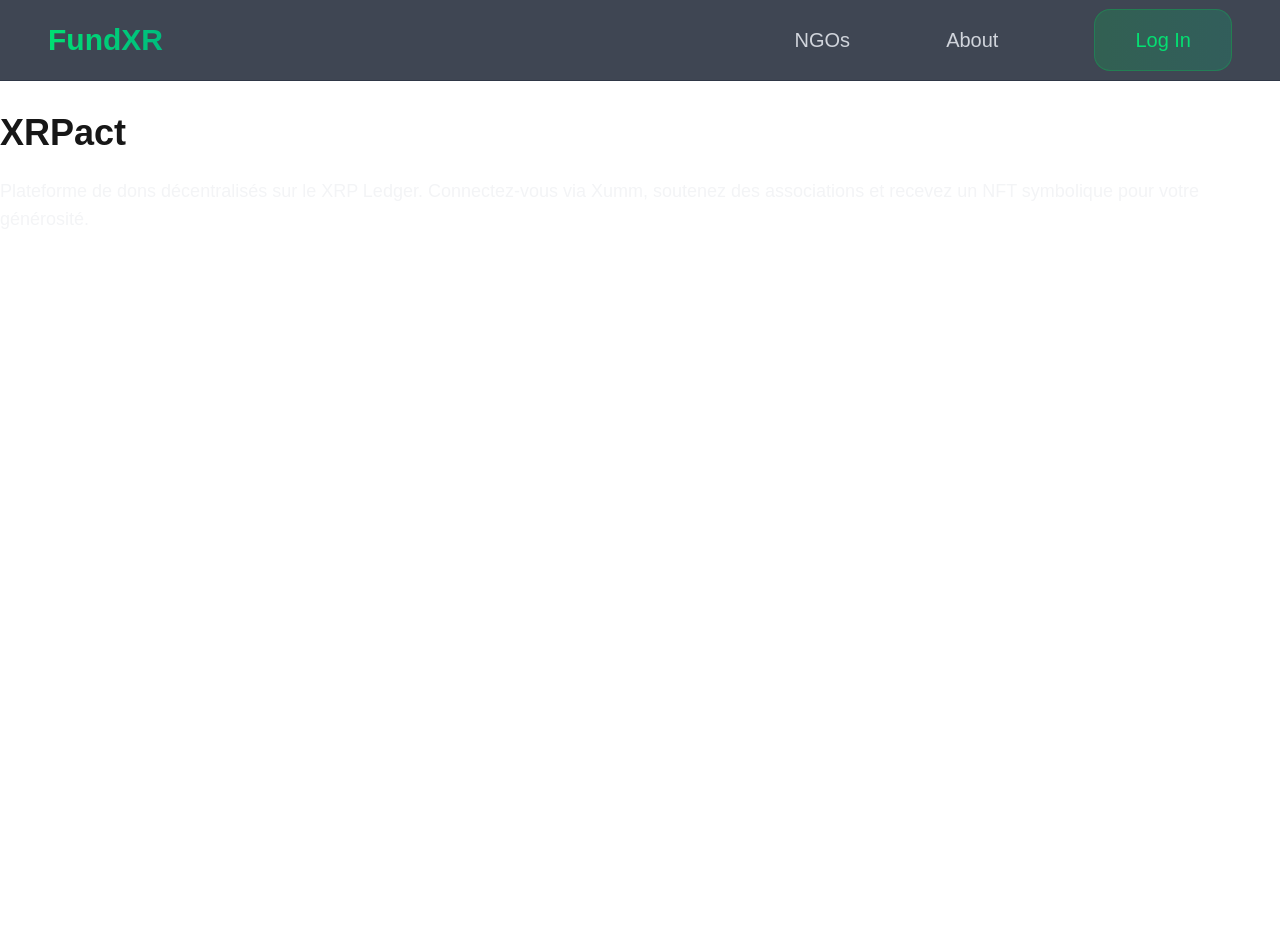
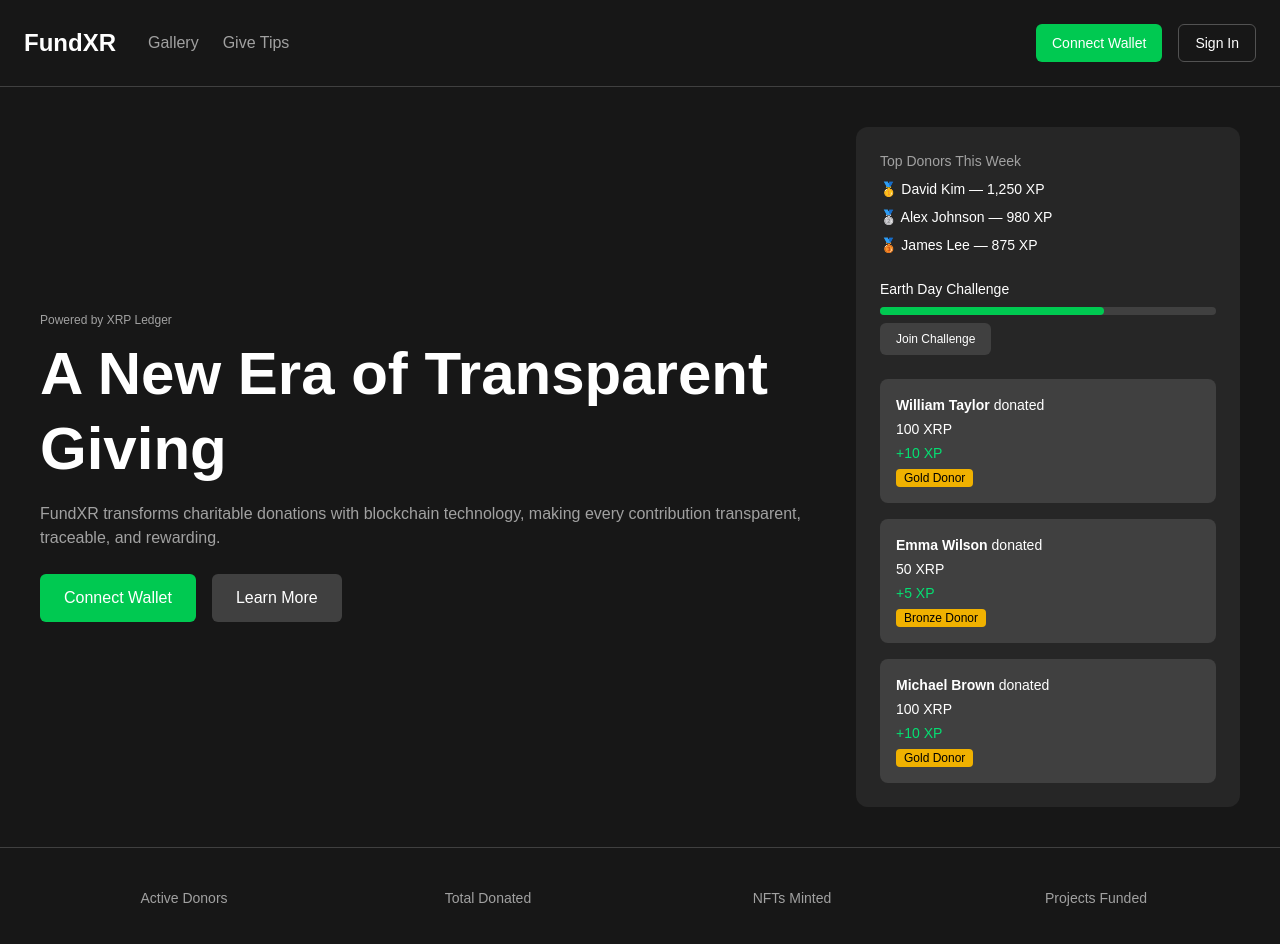
Before and after one commit to theaux42/pbw, a Next.js app: page / in a window 1280 px wide. Shown: the top 944 px of the page. Before the commit the page ends 800 px from the top, so only its background shows below. Built offline with nearby package versions, Linux system fonts and the light colour scheme.

Commit message:
:construction: new landing page

```diff
--- a/app/NavBar.jsx
+++ /dev/null
@@ -1,58 +0,0 @@
-'use client'
-
-import { useState, useEffect } from 'react'
-import Link from 'next/link'
-
-export default function NavBar() {
-  const [account, setAccount] = useState(null)
-
-  useEffect(() => {
-    const stored = localStorage.getItem('xumm_account')
-    if (stored) {
-      setAccount(stored)
-    }
-  }, [])
-
-  return (
-    <nav className="sticky top-0 z-50 backdrop-blur-xl bg-gray-900/80 border-b border-gray-800/50">
-      <div className="max-w-8xl mx-auto px-6 sm:px-8 lg:px-12">
-        <div className="flex items-center justify-between h-20">
-          {/* Logo / Home */}
-          <Link
-            href="/"
-            className="text-3xl font-extrabold bg-gradient-to-r from-green-400 to-emerald-500 bg-clip-text text-transparent hover:opacity-80 transition-opacity font-mono"
-          >
-            FundXR
-          </Link>
-
-          <div className="flex items-center space-x-24 justify-between text-xl font-mono">
-            <Link
-              href="/associations"
-              className="text-gray-300 hover:text-green-400 transition-colors"
-            >
-              NGOs
-            </Link>
-            <Link
-              href="/about"
-              className="text-gray-300 hover:text-green-400 transition-colors"
-            >
-              About
-            </Link>
-
-            {/* Profile/Login Button */}
-            <Link
-              href="/profile"
-              className="px-10 py-4 rounded-2xl text-base text-xl
-                bg-gradient-to-r from-green-500/20 to-emerald-500/20
-                hover:from-green-500/30 hover:to-emerald-500/30
-                border border-green-500/30 text-green-400
-                transition-all duration-200 font-mono"
-            >
-              {account ? 'Profile' : 'Log In'}
-            </Link>
-          </div>
-        </div>
-      </div>
-    </nav>
-  )
-}
--- a/app/layout.js
+++ b/app/layout.js
@@ -1,5 +1,4 @@
 import './globals.css'
-import NavBar from './NavBar'
 
 export const metadata = {
   title: 'XRPact',
@@ -10,7 +9,6 @@
   return (
     <html lang="fr">
       <body className="bg-gradient-to-b from-gray-950 to-gray-900 text-gray-100 min-h-screen">
-        <NavBar />
         {children}
       </body>
     </html>
--- a/app/page.jsx
+++ b/app/page.jsx
@@ -1,12 +1,98 @@
-export default function HomePage() {
+"use client";
+
+import { useState } from "react";
+import './globals.css'
+
+export default function FundXR() {
+  const [walletConnected, setWalletConnected] = useState(false);
+
   return (
-    <main className="mt-8">
-      <h1 className="text-4xl font-bold mb-6">XRPact</h1>
-      <p className="text-gray-100 text-lg">
-        Plateforme de dons décentralisés sur le XRP Ledger.
-        Connectez-vous via Xumm, soutenez des associations et
-        recevez un NFT symbolique pour votre générosité.
+    <div className="min-h-screen bg-neutral-900 text-white">
+      <header className="flex justify-between items-center p-6 border-b border-neutral-700">
+        <div className="flex items-center gap-8">
+          <span className="text-2xl font-bold">FundXR</span>
+          <nav className="flex gap-6 text-neutral-400">
+            <a href="#">Gallery</a>
+            <a href="#">Give Tips</a>
+          </nav>
+        </div>
+        <div className="flex gap-4">
+          <button className="bg-green-500 px-4 py-2 rounded-md text-sm" onClick={() => setWalletConnected(true)}>
+            Connect Wallet
+          </button>
+          <button className="border border-neutral-600 px-4 py-2 rounded-md text-sm">
+            Sign In
+          </button>
+        </div>
+      </header>
+
+      <main className="flex flex-col md:flex-row gap-8 p-10">
+        <div className="flex-1 flex flex-col justify-center">
+          <p className="text-xs text-neutral-400 mb-2">Powered by XRP Ledger</p>
+          <h1 className="text-4xl md:text-6xl font-bold leading-tight mb-4">
+            A New Era of Transparent Giving
+          </h1>
+          <p className="text-neutral-400 mb-6">
+            FundXR transforms charitable donations with blockchain technology,
+            making every contribution transparent, traceable, and rewarding.
+          </p>
+          <div className="flex gap-4">
+            <button className="bg-green-500 px-6 py-3 rounded-md font-medium">
+              Connect Wallet
+            </button>
+            <button className="bg-neutral-700 px-6 py-3 rounded-md font-medium">
+              Learn More
+            </button>
+          </div>
+        </div>
+
+        <aside className="w-full md:w-96 bg-neutral-800 p-6 rounded-xl">
+          <div className="mb-6">
+            <h2 className="text-sm mb-2 text-neutral-400">Top Donors This Week</h2>
+            <ul className="space-y-2 text-sm">
+              <li>🥇 David Kim — 1,250 XP</li>
+              <li>🥈 Alex Johnson — 980 XP</li>
+              <li>🥉 James Lee — 875 XP</li>
+            </ul>
+          </div>
+
+          <div className="mb-6">
+            <p className="text-sm mb-2">Earth Day Challenge</p>
+            <div className="w-full bg-neutral-700 h-2 rounded-full mb-2">
+              <div className="bg-green-500 h-2 w-2/3 rounded-full"></div>
+            </div>
+            <button className="bg-neutral-700 px-4 py-2 rounded-md text-xs">
+              Join Challenge
+            </button>
+          </div>
+
+          <div className="space-y-4">
+            <Donation user="William Taylor" amount="100 XRP" xp="+10 XP" badge="Gold Donor" />
+            <Donation user="Emma Wilson" amount="50 XRP" xp="+5 XP" badge="Bronze Donor" />
+            <Donation user="Michael Brown" amount="100 XRP" xp="+10 XP" badge="Gold Donor" />
+          </div>
+        </aside>
+      </main>
+
+      <footer className="p-10 grid grid-cols-2 md:grid-cols-4 gap-4 border-t border-neutral-700 text-center text-neutral-400 text-sm">
+        <div>Active Donors</div>
+        <div>Total Donated</div>
+        <div>NFTs Minted</div>
+        <div>Projects Funded</div>
+      </footer>
+    </div>
+  );
+}
+
+function Donation({ user, amount, xp, badge }) {
+  return (
+    <div className="bg-neutral-700 p-4 rounded-lg text-sm">
+      <p className="mb-1">
+        <span className="font-semibold">{user}</span> donated
       </p>
-    </main>
-  )
+      <p className="mb-1">{amount}</p>
+      <p className="text-green-400 mb-1">{xp}</p>
+      <span className="text-xs bg-yellow-500 text-black px-2 py-0.5 rounded">{badge}</span>
+    </div>
+  );
 }
```
